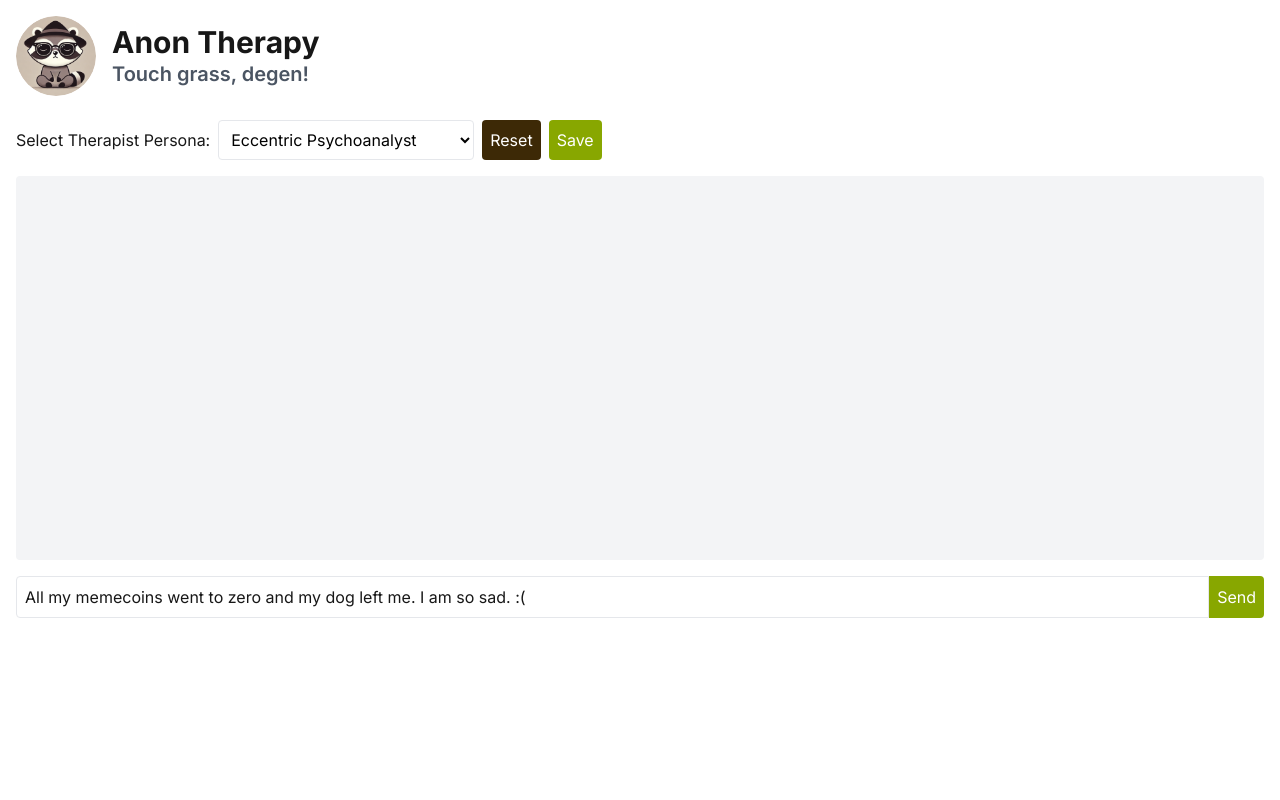
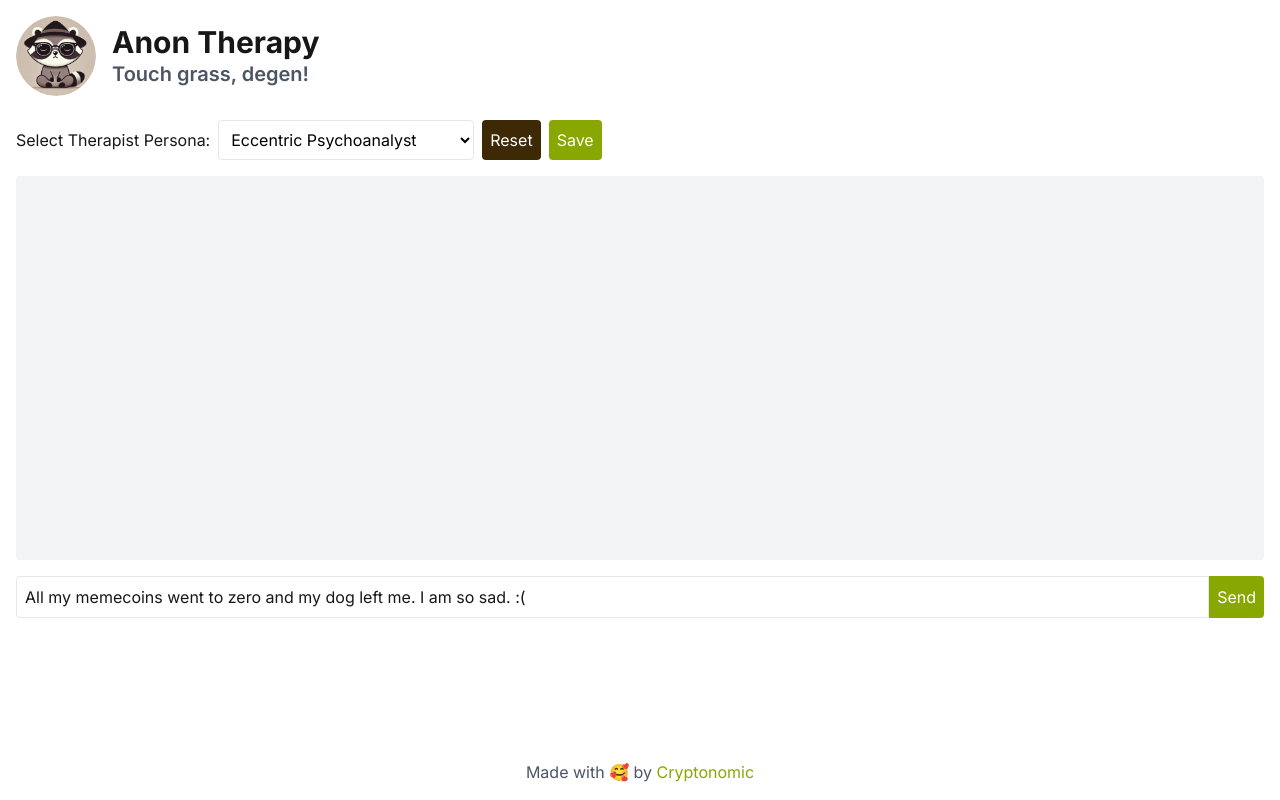
Before and after one commit to Cryptonomic/anonTherapy, a Next.js app: page / in a window 1280 px wide. Built offline with nearby package versions, Linux system fonts and the light colour scheme.

Commit message:
Added a link to Cryptonomic.

```diff
--- a/app/page.tsx
+++ b/app/page.tsx
@@ -3,6 +3,7 @@
 import { useState, useEffect } from 'react';
 import axios from 'axios';
 import Image from 'next/image';
+import Link from 'next/link';
 
 const personas = [
     { id: 1, name: "Eccentric Psychoanalyst" },
@@ -15,15 +16,15 @@ const initialMessage = "All my memecoins went to zero and my dog left me. I am s
 
 export default function Home() {
     const [input, setInput] = useState(initialMessage);
-    const [messages, setMessages] = useState<Array<{ role: string; content: string }>>([]);
+    const [messages, setMessages] = useState([]);
     const [selectedPersona, setSelectedPersona] = useState(1);
-    const [savedBlobIds, setSavedBlobIds] = useState<{[key: number]: string}>({});
+    const [savedBlobIds, setSavedBlobIds] = useState({});
     const [isLoading, setIsLoading] = useState(false);
     const [isSaving, setIsSaving] = useState(false);
 
     useEffect(() => {
         // Load saved blobIds from localStorage on component mount
-        const loadedBlobIds: {[key: number]: string} = {};
+        const loadedBlobIds = {};
         personas.forEach(persona => {
             const blobId = localStorage.getItem(`persona_${persona.id}`);
             if (blobId) {
@@ -33,7 +34,7 @@ export default function Home() {
         setSavedBlobIds(loadedBlobIds);
     }, []);
 
-    const handleSubmit = async (e: React.FormEvent) => {
+    const handleSubmit = async (e) => {
         e.preventDefault();
         if (!input.trim()) return;
 
@@ -55,7 +56,7 @@ export default function Home() {
         setInput(initialMessage);
     };
 
-    const handlePersonaChange = (newPersona: number) => {
+    const handlePersonaChange = (newPersona) => {
         setSelectedPersona(newPersona);
         handleReset();
     };
@@ -101,7 +102,8 @@ export default function Home() {
     };
 
     return (
-        <main className="container mx-auto p-4">
+        <main className="container mx-auto p-4 flex flex-col min-h-screen">
+            <div className="flex-grow">
                 <div className="flex items-center mb-6">
                     <Image
                         src="/raccoon-logo.png"
@@ -180,6 +182,10 @@ export default function Home() {
                     />
                     <button type="submit" className="bg-[#88A700] text-white p-2 rounded-r">Send</button>
                 </form>
+            </div>
+            <footer className="mt-8 text-center text-gray-600 dark:text-gray-400">
+                Made with 🥰 by <Link href="https://cryptonomic.tech/" className="text-[#88A700] hover:underline">Cryptonomic</Link>
+            </footer>
         </main>
     );
 }
```
Lines whose indentation alone changed are shown as unchanged.
